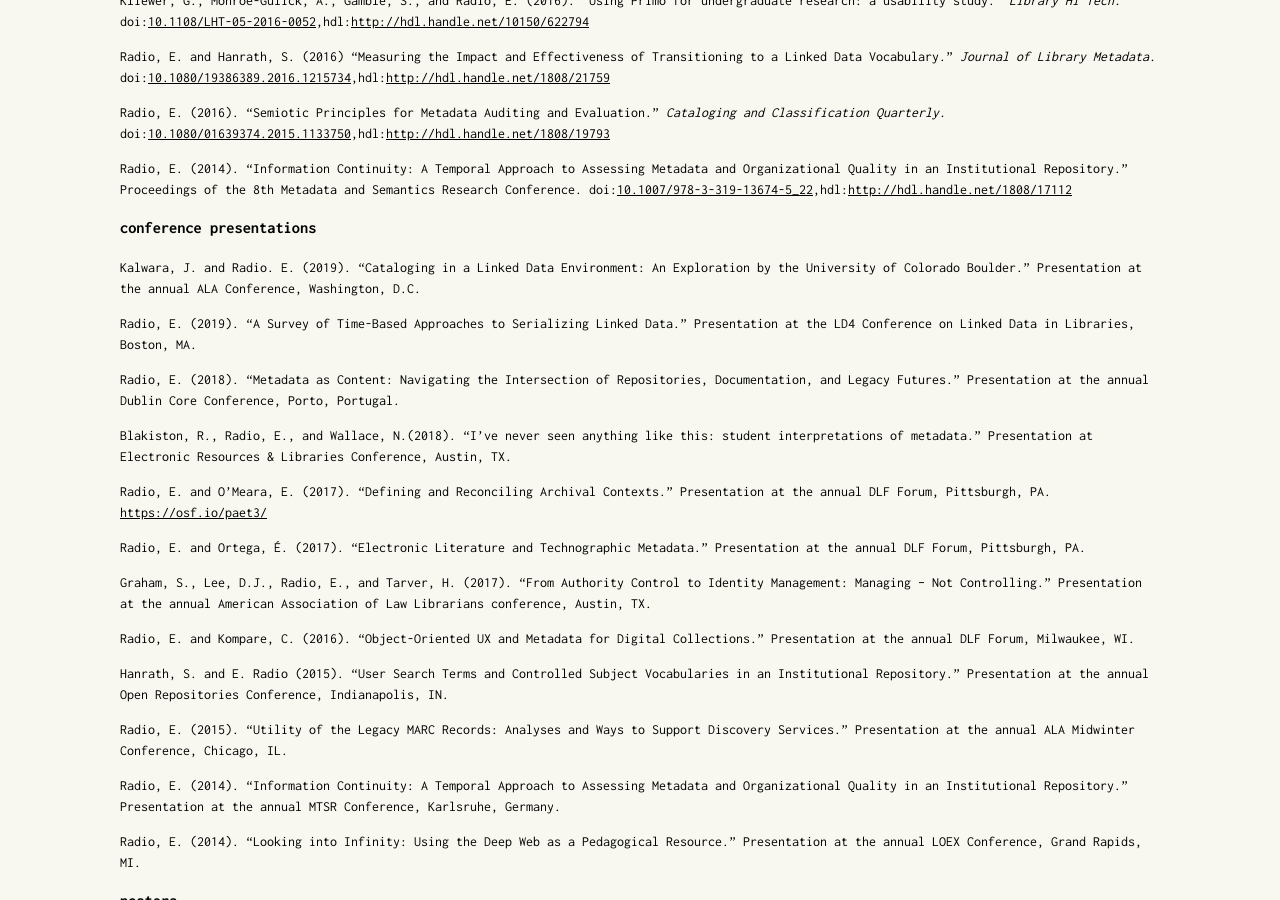
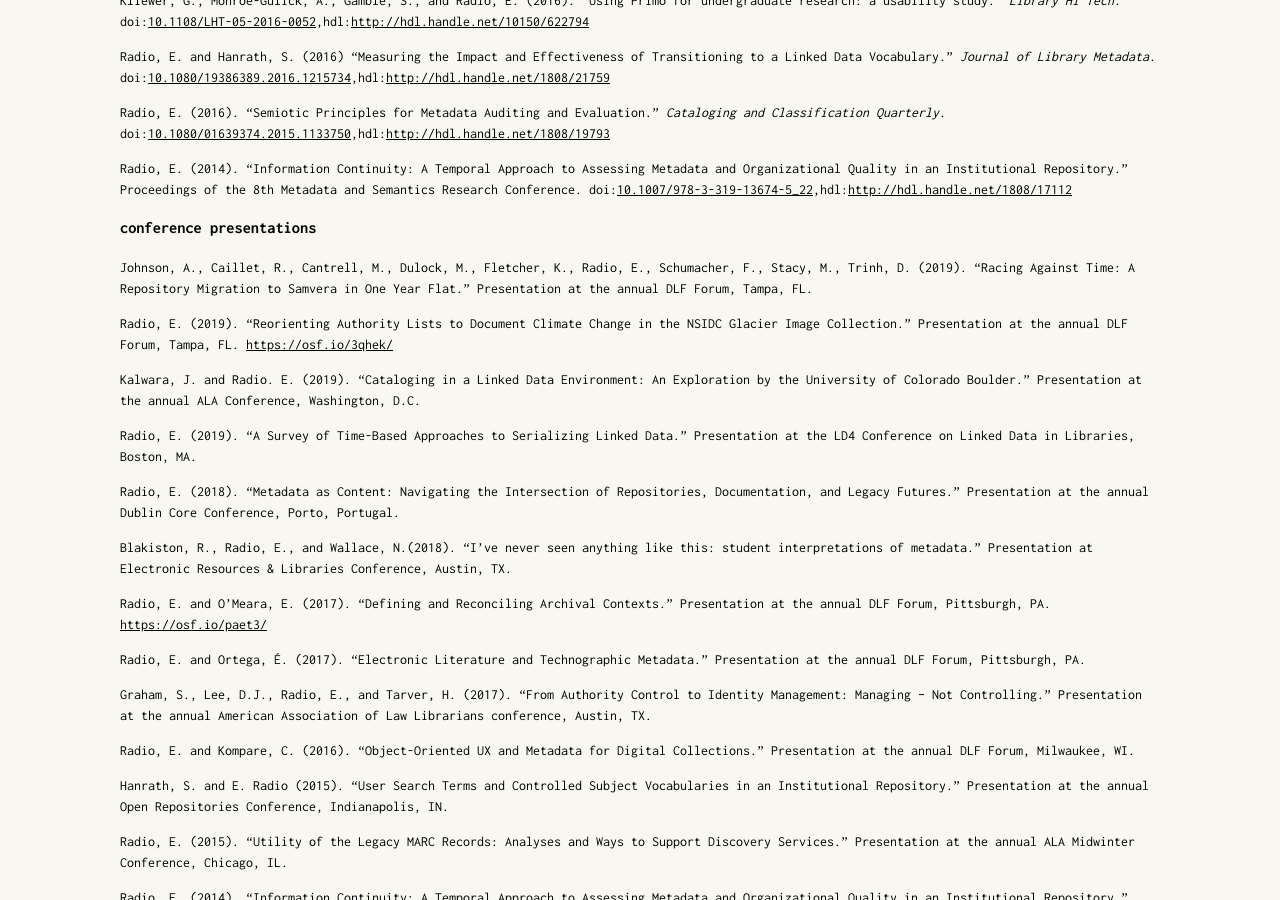
Before and after one commit to erikradio/erikradio.github.io, a Jekyll site: the page built from works.md, in a window 1280 px wide and 900 px high, scrolled down 603 px. Built offline with Jekyll 4.4.1, drawn with Linux system fonts in a browser that asks for light colours.

Commit message:
Update works.md

```diff
--- a/works.md
+++ b/works.md
@@ -27,6 +27,11 @@ Radio, E. (2014). “Information Continuity: A Temporal Approach to Assessing Me
 
 
 ### conference presentations
+
+Johnson, A., Caillet, R., Cantrell, M., Dulock, M., Fletcher, K., Radio, E., Schumacher, F., Stacy, M., Trinh, D. (2019). "Racing Against Time: A Repository Migration to Samvera in One Year Flat." Presentation at the annual DLF Forum, Tampa, FL.
+
+Radio, E. (2019). "Reorienting Authority Lists to Document Climate Change in the NSIDC Glacier Image Collection." Presentation at the annual DLF Forum, Tampa, FL. [https://osf.io/3qhek/](https://osf.io/3qhek/)
+
 Kalwara, J. and Radio. E. (2019). "Cataloging in a Linked Data Environment: An Exploration by the University of Colorado Boulder." Presentation at the annual ALA Conference, Washington, D.C.
 
 Radio, E. (2019). "A Survey of Time-Based Approaches to Serializing Linked Data." Presentation at the LD4 Conference on Linked Data in Libraries, Boston, MA.
```
